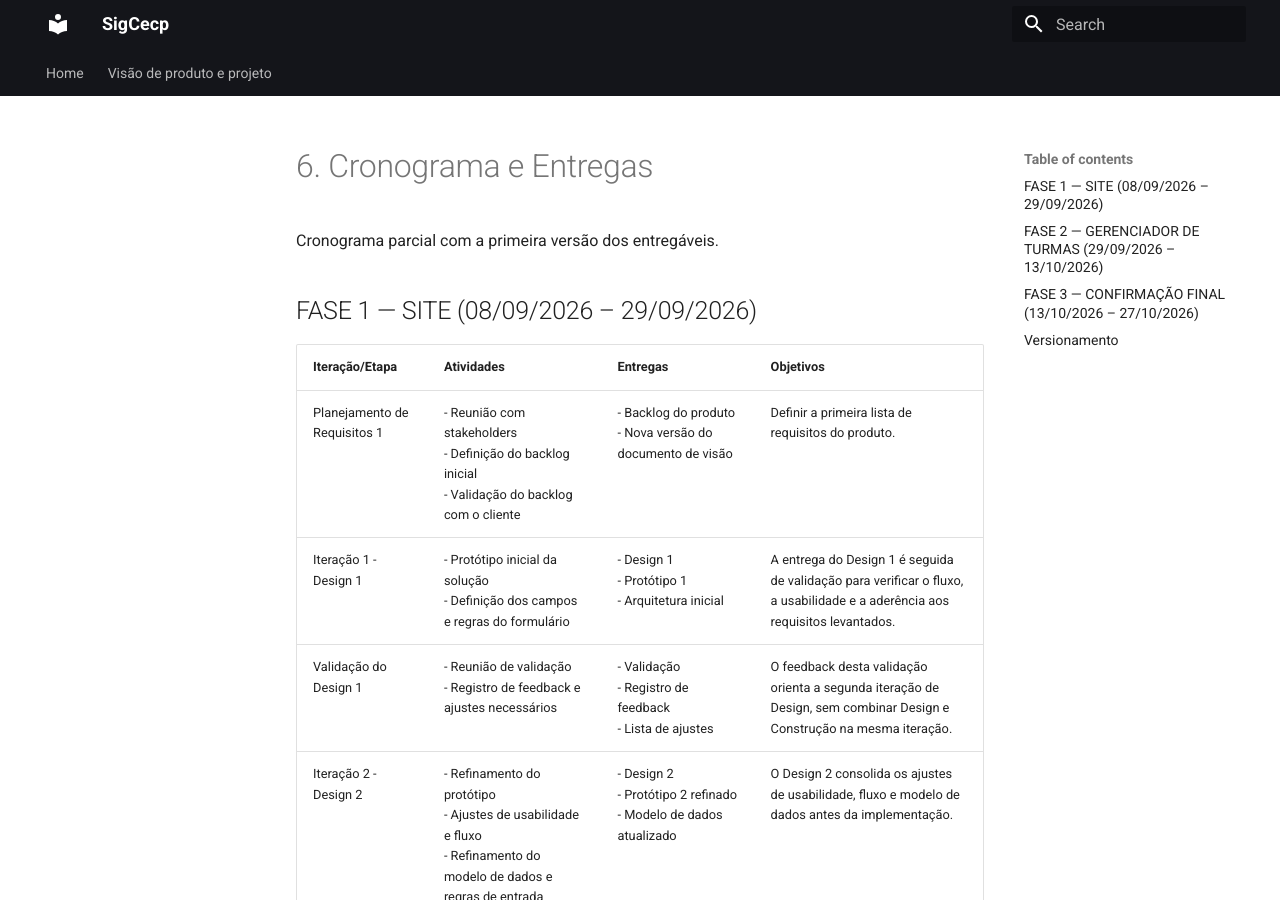
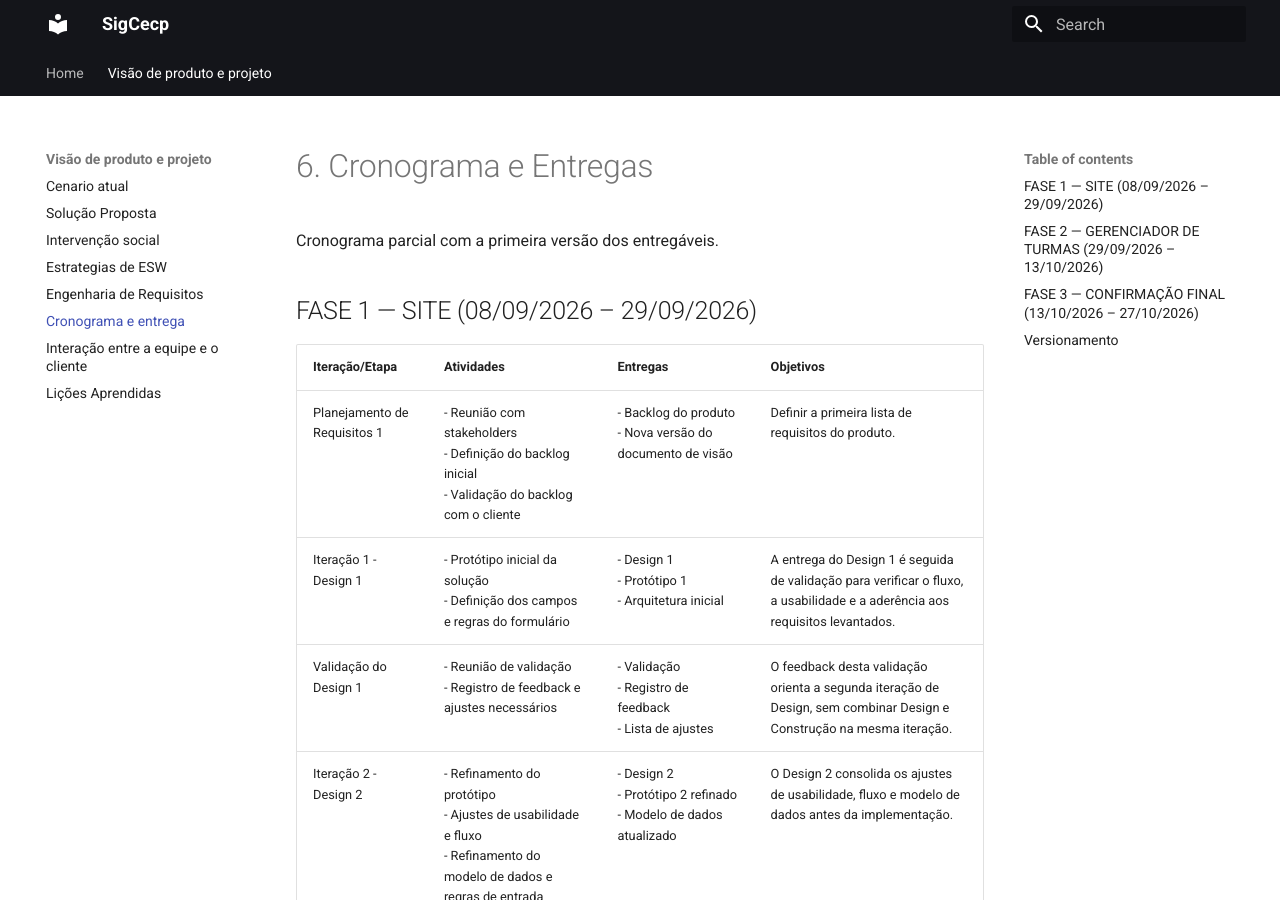
Before and after one commit to mdsreq-fga-unb/REQ-2026.2-T01-SigCecp, an MkDocs documentation site: the page built from docs/visao_produto_projeto/6_cronograma.md, in a window 1280 px wide and 900 px high. Built offline with MkDocs 1.6.1 and Material for MkDocs 9.7.7, drawn with Linux system fonts in a browser that asks for light colours.

Commit message:
adicionando no mkdocs.yml

```diff
--- a/mkdocs.yml
+++ b/mkdocs.yml
@@ -9,6 +9,7 @@ nav:
     - Intervenção social: visao_produto_projeto/3_intervencao_social.md
     - Estrategias de ESW: visao_produto_projeto/4_estrategias_esw.md
     - Engenharia de Requisitos: visao_produto_projeto/5_engenharia_req.md
+    - Cronograma e entrega: visao_produto_projeto/6_cronograma.md
     - Interação entre a equipe e o cliente: visao_produto_projeto/7_interacao_equipe_e_cliente.md
     - Lições Aprendidas: visao_produto_projeto/11_licoes_aprendidas.md
 
```
